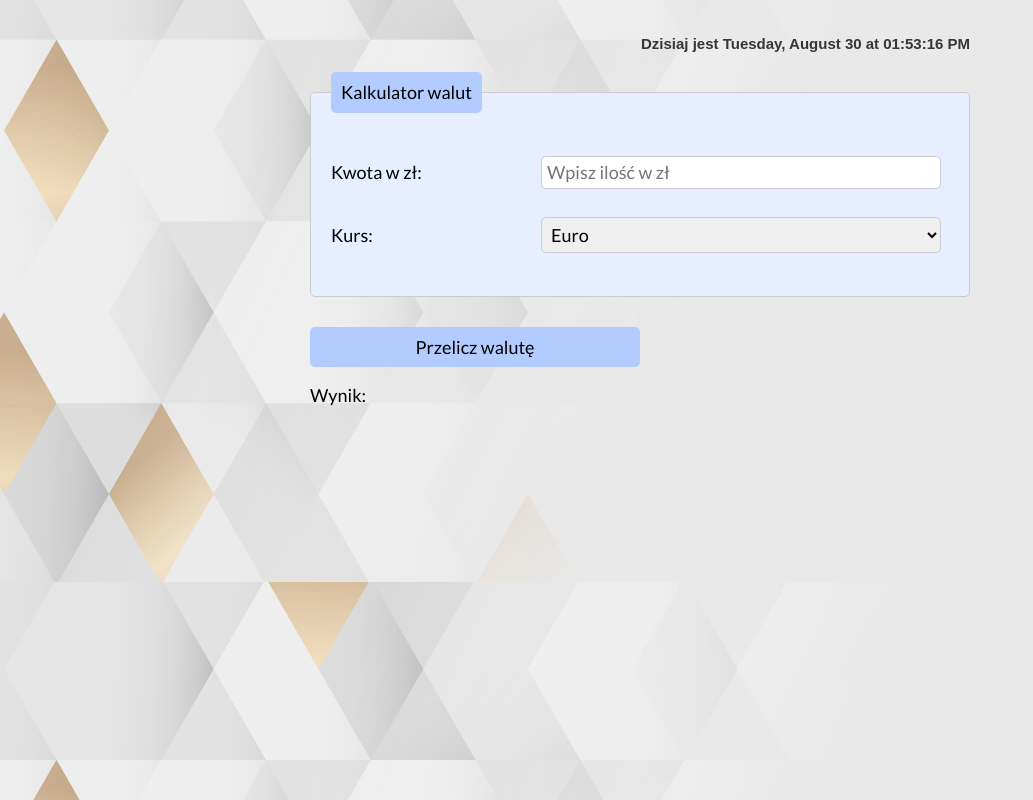
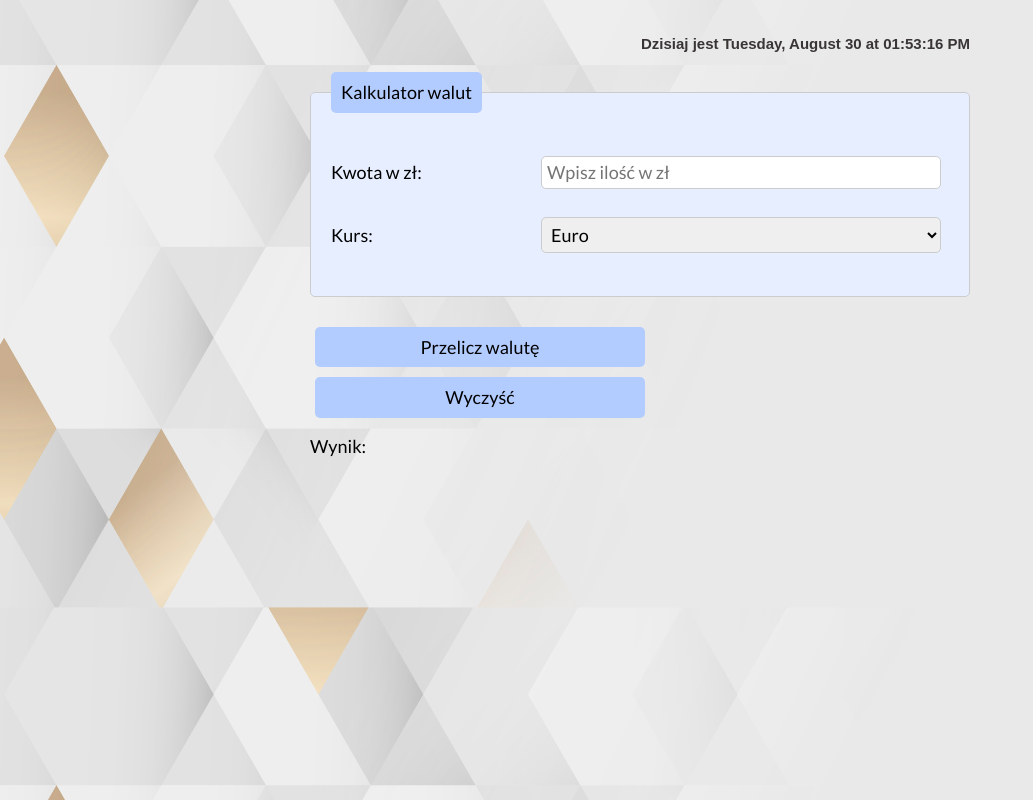
Before and after one commit to WeronikaUtrata/currency-calculator-react, a React (Create React App) app: page / in a window 1280 px wide. Shown: the whole page, without its empty margins (0-1033 px from the left). Built offline with nearby package versions, Linux system fonts and the light colour scheme.

Commit message:
reset button added

```diff
--- a/src/Form/index.js
+++ b/src/Form/index.js
@@ -13,8 +13,14 @@ const Form = ({ calculateResult, result }) => {
         calculateResult(amount, currency);
     };
 
+    const onFormReset = (event) => {
+        event.preventDefault();
+        setCurrency(currencies[0].short);
+        setAmount("");
+    };
+
     return (
-        <form onSubmit={onFormSubmit} className="form">
+        <form onSubmit={onFormSubmit} onReset={onFormReset} className="form">
             <Clock />
             <fieldset className="form__fieldset">
                 <legend className="form__legend">Kalkulator walut</legend>
@@ -62,6 +68,7 @@ const Form = ({ calculateResult, result }) => {
             </fieldset>
             <p>
                 <button className="form__button">Przelicz walutę</button>
+                <button type="reset" class="form__button">Wyczyść</button>
             </p>
             <Result result={result} />
         </form>
--- a/src/Form/style.css
+++ b/src/Form/style.css
@@ -21,6 +21,7 @@
     border-radius: 5px;
     padding: 10px;
     margin-top: 10px;
+    margin-left: 5px;
 }
 
 .form__button:hover {
```
